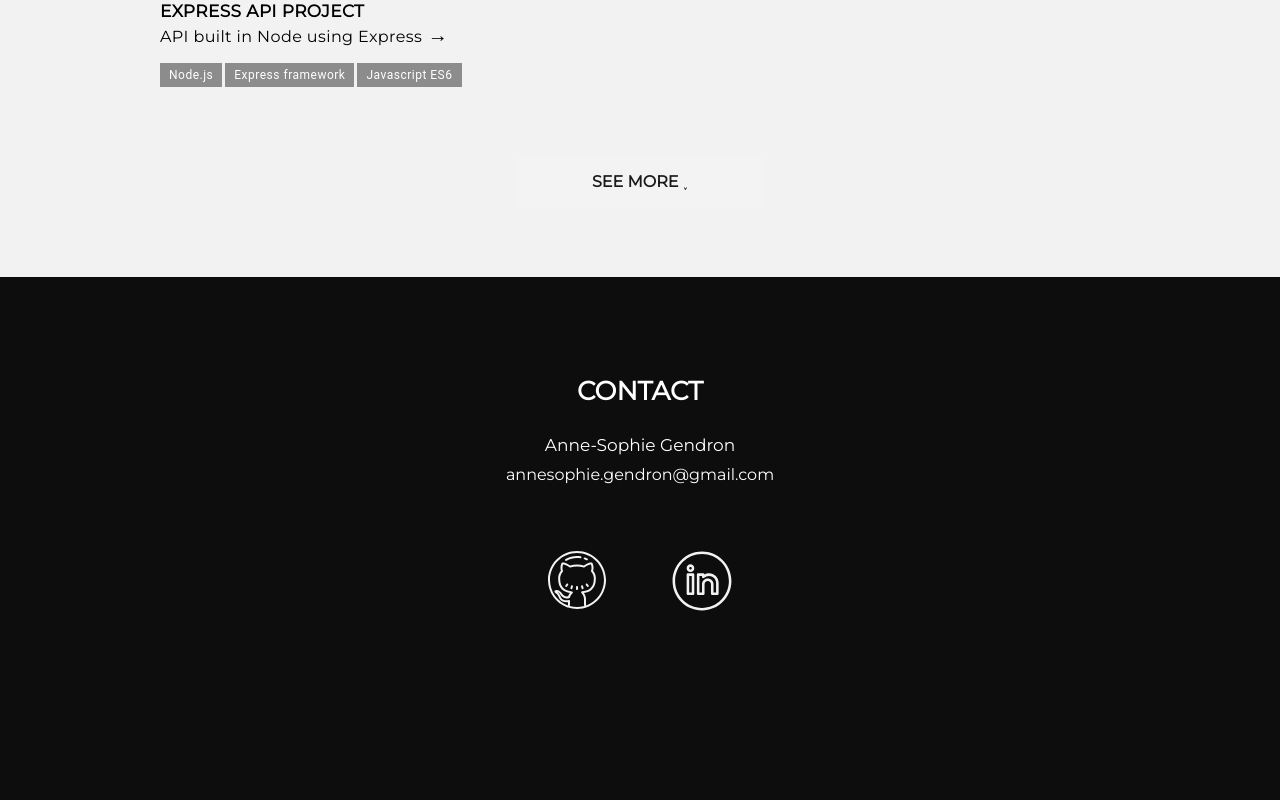
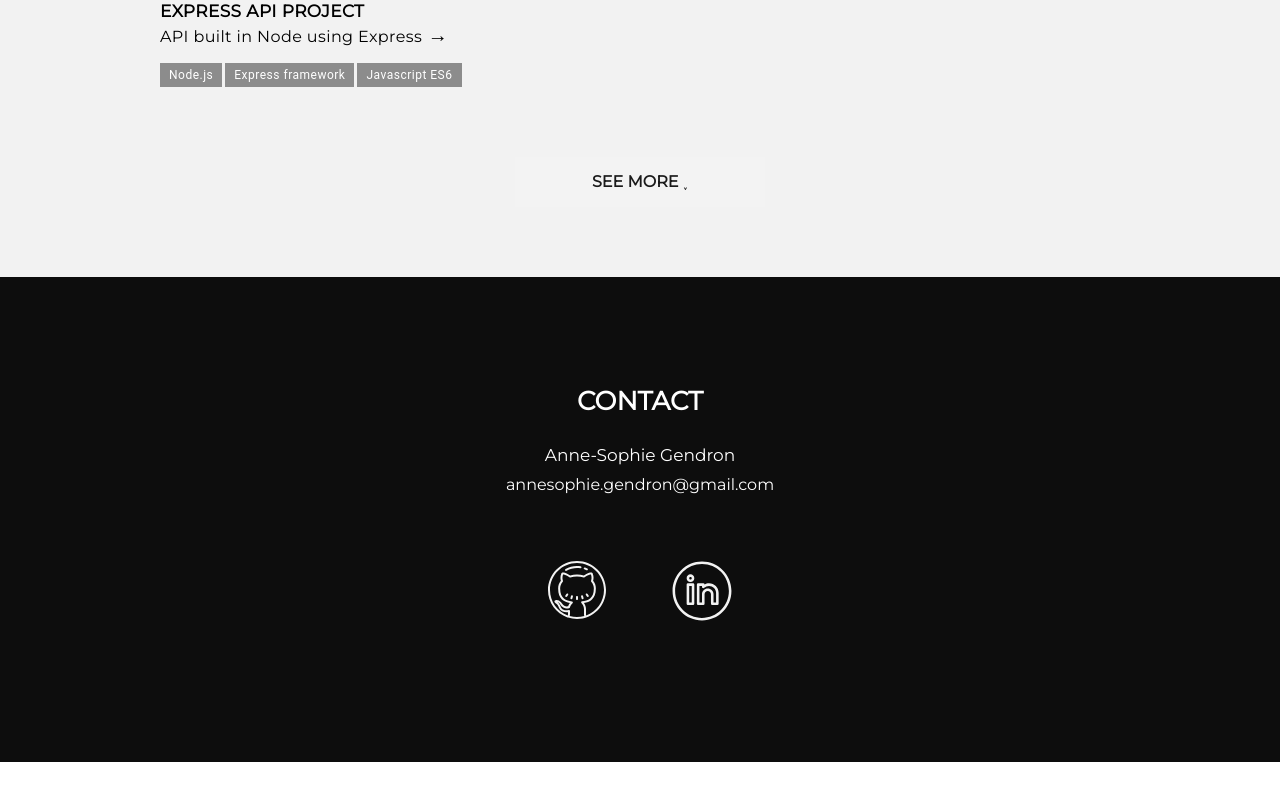
Before and after one commit to annesophiegendron/portfolio-react, a React (Create React App) app in the folder my-app/: page / in a window 1280 px wide. Shown: the part 4374-5174 px from the top of the page. After the commit the page ends 5136 px from the top, so only its background shows below. Built offline with nearby package versions, Linux system fonts and the light colour scheme.

Commit message:
footer view updated

```diff
--- a/my-app/src/components/Contact.js
+++ b/my-app/src/components/Contact.js
@@ -10,9 +10,14 @@ const Footer = styled.div`
   background-color :#0D0D0D;
   color: white;
   text-align: center;
-  padding: 60px 40px;
-  padding-bottom: 130px;
   line-height: 29px;
+  height: 100vh;
+  padding-top: 30vh;
+
+    @media (min-width: 992px) {
+      height: inherit;
+      padding: 70px 40px;
+    }
 `
 
 const FooterTitle = styled.h6`
--- a/my-app/src/components/OtherProjects.js
+++ b/my-app/src/components/OtherProjects.js
@@ -45,6 +45,7 @@ const Button = styled.div`
   font-weight: bolder;
   color: black;
   transition: all 0.5s ease-in-out;
+  animation-duration: 3s;
   position: relative;
   .span {
     transition: all 0.3s;
```
